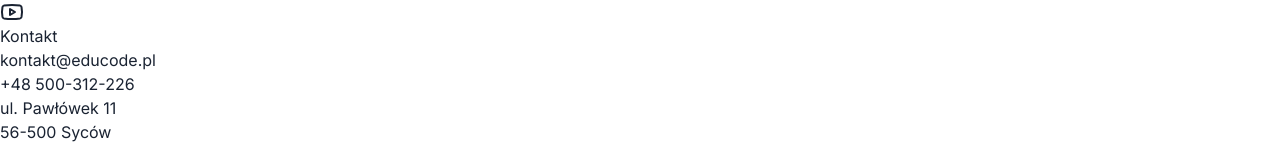
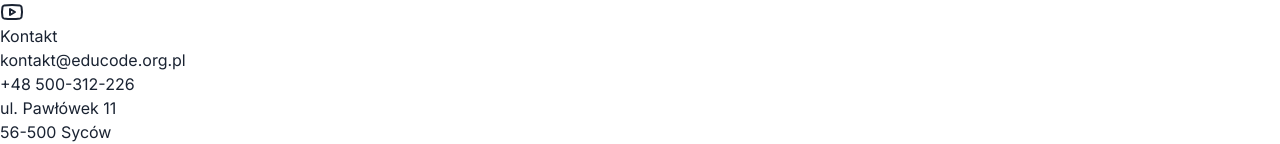
Before and after one commit to Hedr07/educode-fundacja, a Next.js app: page / in a window 1280 px wide. Shown: the part 4003-4147 px from the top of the page. Built offline with nearby package versions, Linux system fonts and the light colour scheme; no server answers.

Commit message:
Update footer.tsx

```diff
--- a/components/footer.tsx
+++ b/components/footer.tsx
@@ -59,7 +59,7 @@
             <ul className="space-y-3 text-white/70">
               <li>
                 <a href="mailto:kontakt@educode.pl" className="hover:text-[#FF6B35] transition-colors">
-                  kontakt@educode.pl
+                  kontakt@educode.org.pl
                 </a>
               </li>
               <li>
```
